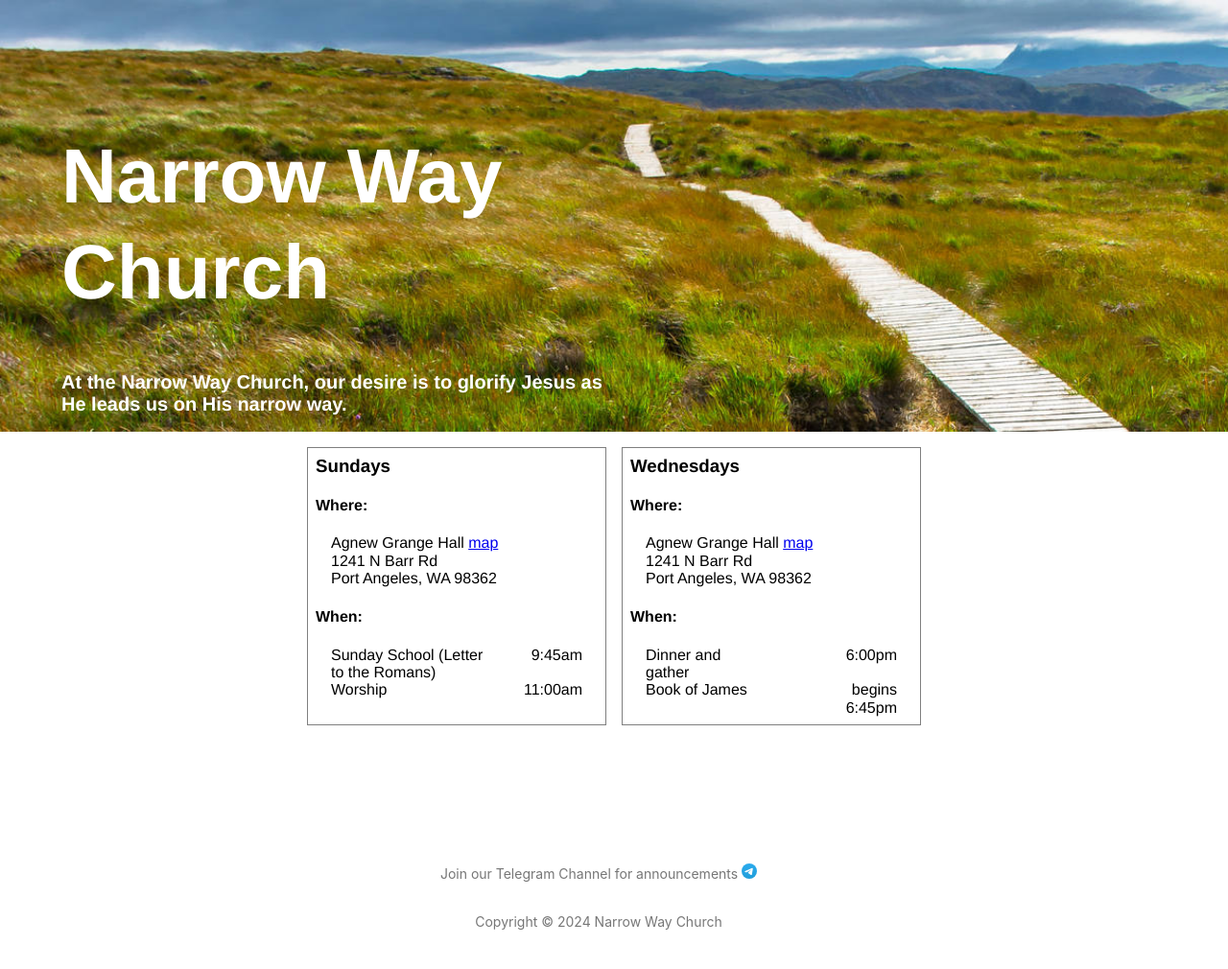
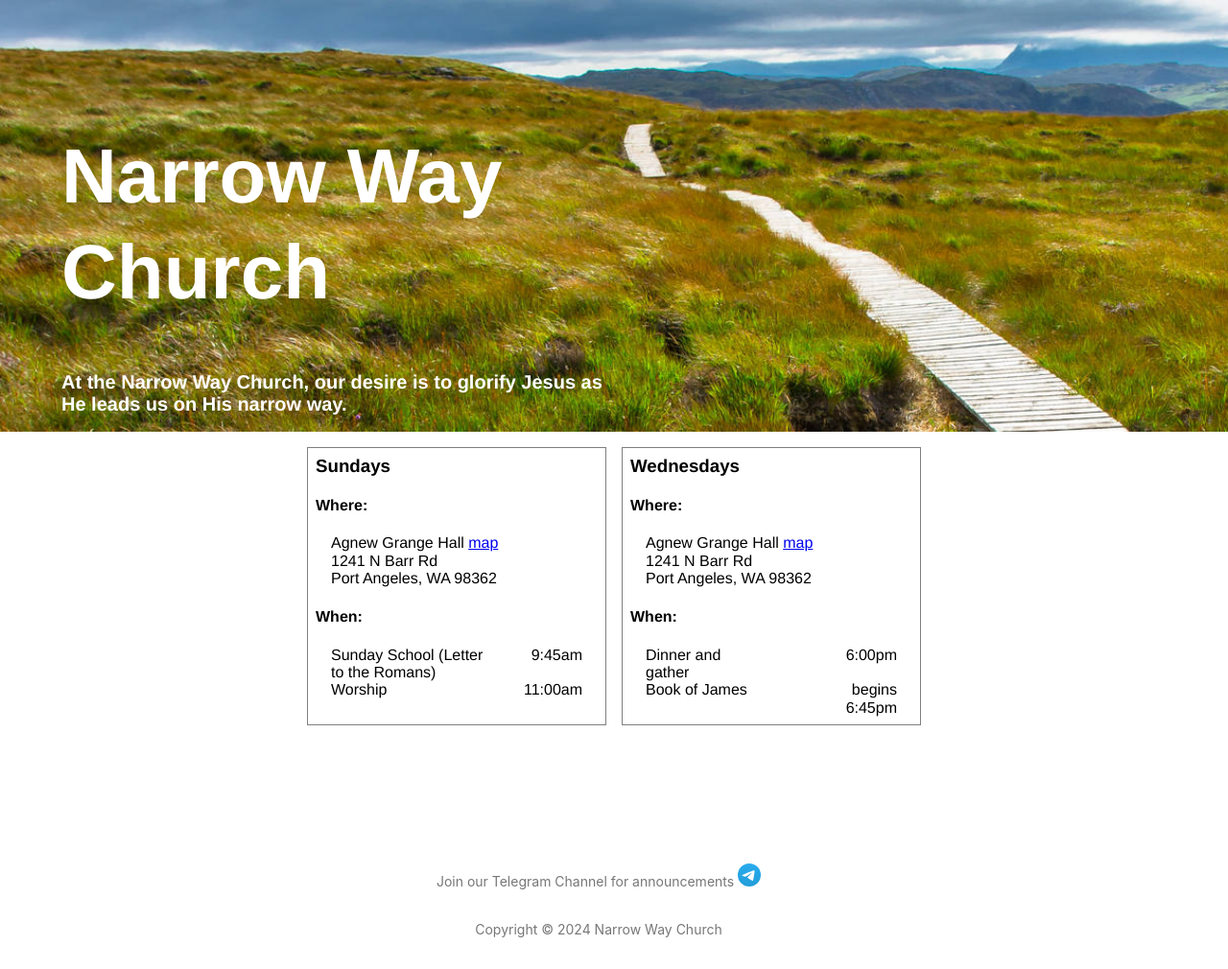
Before and after one commit to narrowwaychurch/narrowwaychurch.github.io, a Jekyll site: the page built from index.html, in a window 1280 px wide. Shown: the whole page at 96% size. Built offline with Jekyll 4.4.1, drawn with Linux system fonts in a browser that asks for light colours; nearby versions of some CDN libraries.

Commit message:
Update footer.html

```diff
--- a/_includes/footer.html
+++ b/_includes/footer.html
@@ -1,7 +1,7 @@
 <footer class="fn pv4 ph3 ph5-ns tc">
   <div class="mt4">
   <span class="f6 link dim gray dib mr3 mr4-ns">Join our Telegram Channel for announcements <a href="https://t.me/narrowwaychurch"" title="Telegram">
-      <svg width="16px" height="16px" viewBox="0 0 1000 1000" version="1.1" xmlns="http://www.w3.org/2000/svg" xmlns:xlink="http://www.w3.org/1999/xlink">
+      <svg width="24px" height="24px" viewBox="0 0 1000 1000" version="1.1" xmlns="http://www.w3.org/2000/svg" xmlns:xlink="http://www.w3.org/1999/xlink">
         <!-- Generator: Sketch 53.2 (72643) - https://sketchapp.com -->
         <title>Artboard</title>
         <desc>Created with Sketch.</desc>
```
